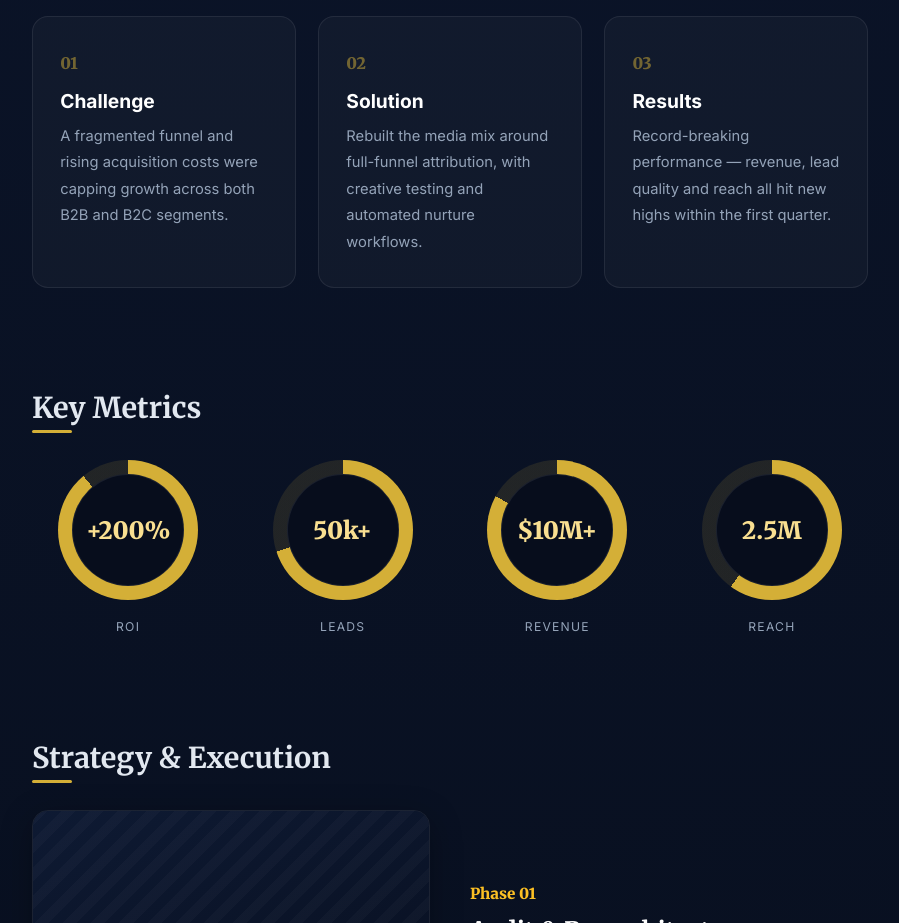
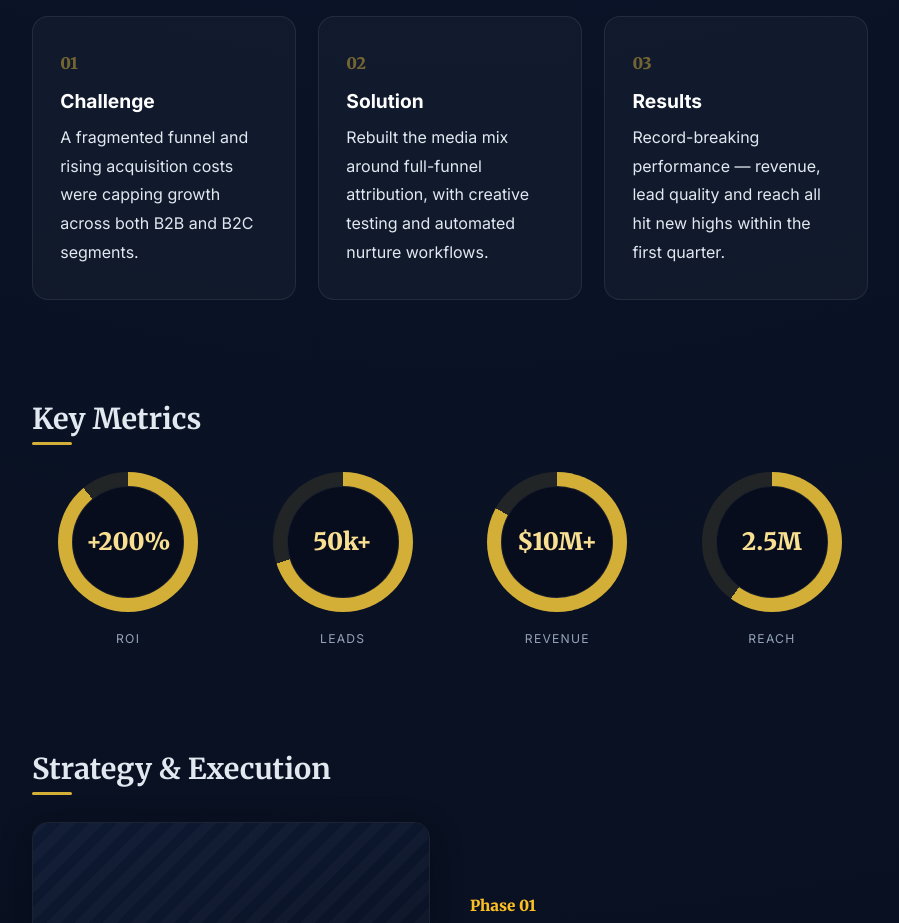
Before and after one commit to cuitrauviennen-arch/website-profile, a Next.js app in the folder frontend/: page /projects/app-launch-strategy in a window 1280 px wide. Shown: the part 1020-1943 px from the top of the page, without its empty margins (190-1089 px from the left). Built offline with nearby package versions, Linux system fonts and the light colour scheme; no server answers.

Commit message:
feat: use ckeditor for overview body

```diff
--- a/frontend/src/app/projects/[slug]/page.tsx
+++ b/frontend/src/app/projects/[slug]/page.tsx
@@ -150,7 +150,7 @@ export default async function ProjectDetailPage({
             <div className="pd-ov-card pd-reveal" data-d={i} key={i}>
               <div className="pd-k">{o.k}</div>
               <h3>{o.title}</h3>
-              <p>{o.body}</p>
+              <div dangerouslySetInnerHTML={{ __html: o.body }} />
             </div>
           ))}
         </div>
```
Also changed, not shown: 1 other file (tests, documents, lock files or other folders).
